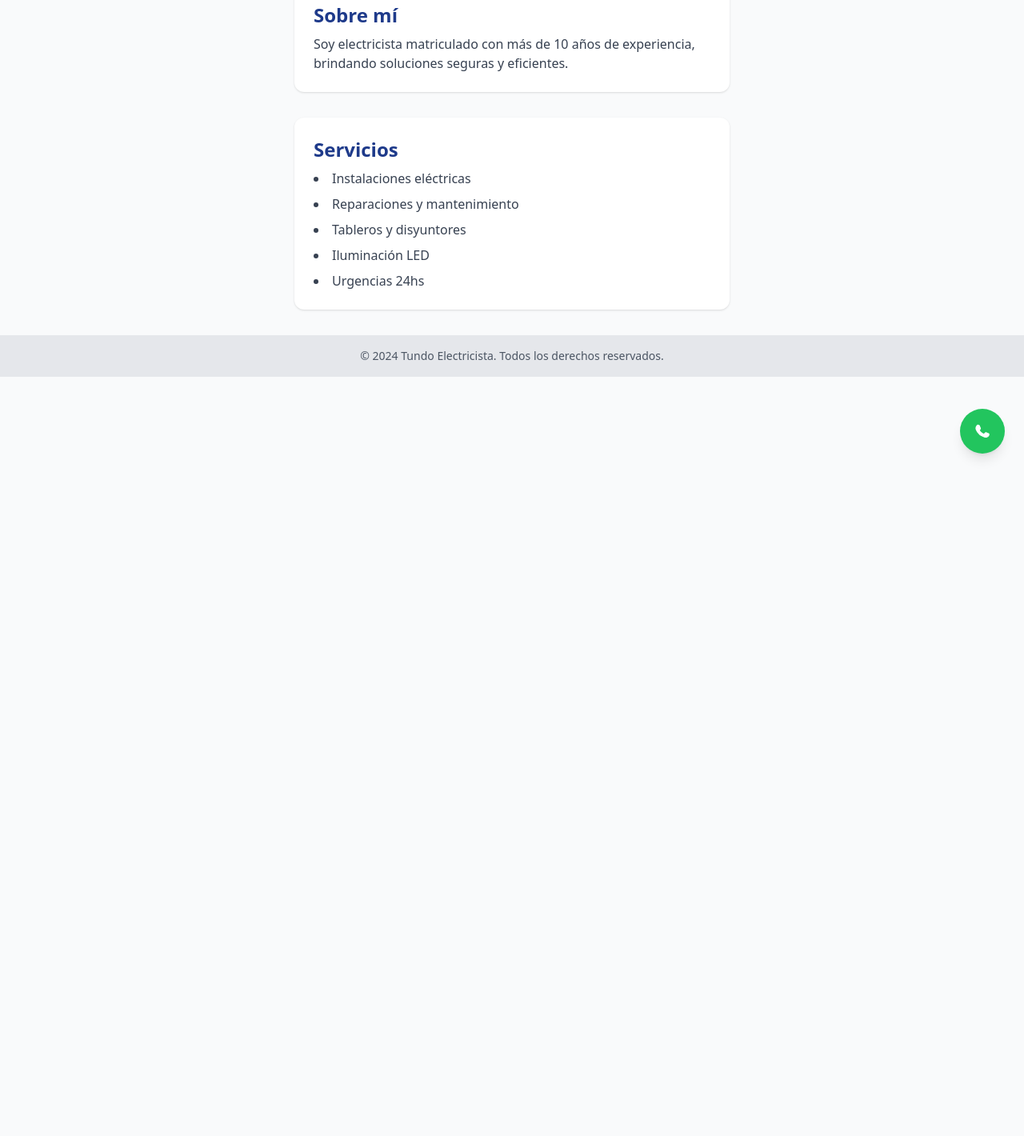
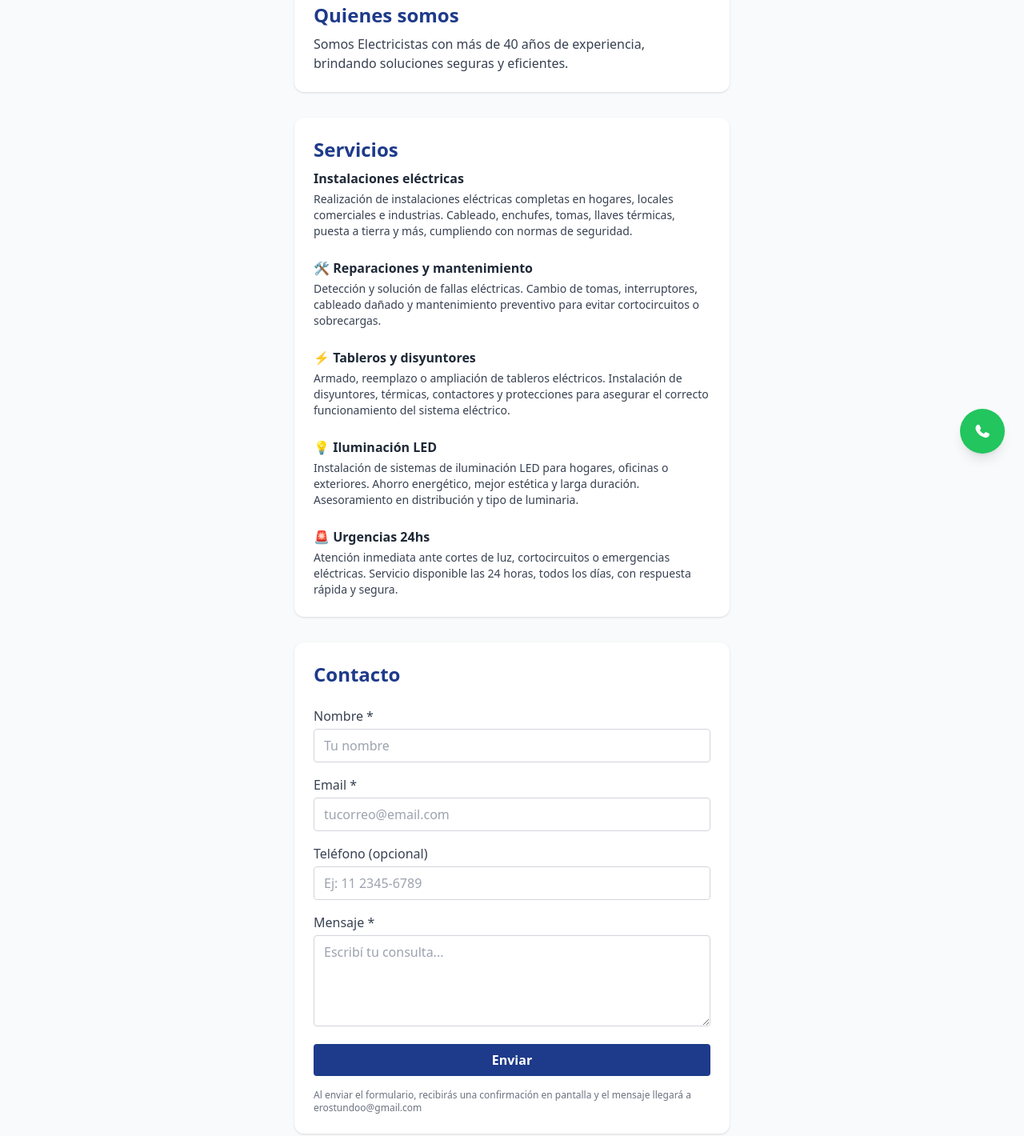
Before and after one commit to eroscabj/landing-electricista, a plain HTML site: page index.html in a window 1280 px wide. Shown: the part 209-1629 px from the top of the page at 80% size. Before the commit the page ends 800 px from the top, so only its background shows below. Drawn offline with nearby package versions, Linux system fonts and the light colour scheme.

Commit message:
Add files via upload

```diff
--- a/index.html
+++ b/index.html
@@ -7,31 +7,66 @@
   <script src="https://cdn.tailwindcss.com"></script>
 </head>
 <body class="bg-gray-50 text-gray-900 font-sans">
-  <header class="bg-blue-900 text-white py-10 text-center shadow">
-    <h1 class="text-4xl font-bold mb-2 tracking-wide">Tundo Electricista</h1>
-    <p class="text-lg">Servicios eléctricos profesionales para hogares y empresas</p>
+  <header class="bg-blue-900 text-white py-8 sm:py-10 text-center shadow">
+    <h1 class="text-3xl sm:text-4xl font-bold mb-2 tracking-wide">Tundo Electricista</h1>
+    <p class="text-base sm:text-lg">Servicios eléctricos profesionales para hogares y empresas</p>
   </header>
-  <main class="max-w-xl mx-auto mt-8 px-4">
-    <section class="mb-8 bg-white rounded-xl shadow p-6">
-      <h2 class="text-2xl font-semibold text-blue-900 mb-2">Sobre mí</h2>
-      <p class="text-gray-700">Soy electricista matriculado con más de 10 años de experiencia, brindando soluciones seguras y eficientes.</p>
+  <main class="max-w-xl w-full mx-auto mt-6 sm:mt-8 px-2 sm:px-4">
+    <section class="mb-6 sm:mb-8 bg-white rounded-xl shadow p-4 sm:p-6">
+      <h2 class="text-xl sm:text-2xl font-semibold text-blue-900 mb-2">Quienes somos</h2>
+      <p class="text-gray-700 text-sm sm:text-base">Somos Electricistas con más de 40 años de experiencia, brindando soluciones seguras y eficientes.</p>
     </section>
-    <section class="mb-8 bg-white rounded-xl shadow p-6">
-      <h2 class="text-2xl font-semibold text-blue-900 mb-2">Servicios</h2>
-      <ul class="list-disc list-inside text-gray-700 space-y-2">
-        <li>Instalaciones eléctricas</li>
-        <li>Reparaciones y mantenimiento</li>
-        <li>Tableros y disyuntores</li>
-        <li>Iluminación LED</li>
-        <li>Urgencias 24hs</li>
+    <section class="mb-6 sm:mb-8 bg-white rounded-xl shadow p-4 sm:p-6">
+      <h2 class="text-xl sm:text-2xl font-semibold text-blue-900 mb-2">Servicios</h2>
+      <ul class="space-y-4 sm:space-y-6">
+        <li>
+          <span class="font-semibold text-gray-800">Instalaciones eléctricas</span>
+          <p class="text-gray-700 text-xs sm:text-sm mt-1">Realización de instalaciones eléctricas completas en hogares, locales comerciales e industrias. Cableado, enchufes, tomas, llaves térmicas, puesta a tierra y más, cumpliendo con normas de seguridad.</p>
+        </li>
+        <li>
+          <span class="font-semibold text-gray-800">🛠 Reparaciones y mantenimiento</span>
+          <p class="text-gray-700 text-xs sm:text-sm mt-1">Detección y solución de fallas eléctricas. Cambio de tomas, interruptores, cableado dañado y mantenimiento preventivo para evitar cortocircuitos o sobrecargas.</p>
+        </li>
+        <li>
+          <span class="font-semibold text-gray-800">⚡ Tableros y disyuntores</span>
+          <p class="text-gray-700 text-xs sm:text-sm mt-1">Armado, reemplazo o ampliación de tableros eléctricos. Instalación de disyuntores, térmicas, contactores y protecciones para asegurar el correcto funcionamiento del sistema eléctrico.</p>
+        </li>
+        <li>
+          <span class="font-semibold text-gray-800">💡 Iluminación LED</span>
+          <p class="text-gray-700 text-xs sm:text-sm mt-1">Instalación de sistemas de iluminación LED para hogares, oficinas o exteriores. Ahorro energético, mejor estética y larga duración. Asesoramiento en distribución y tipo de luminaria.</p>
+        </li>
+        <li>
+          <span class="font-semibold text-gray-800">🚨 Urgencias 24hs</span>
+          <p class="text-gray-700 text-xs sm:text-sm mt-1">Atención inmediata ante cortes de luz, cortocircuitos o emergencias eléctricas. Servicio disponible las 24 horas, todos los días, con respuesta rápida y segura.</p>
+        </li>
       </ul>
     </section>
   </main>
-  <footer class="text-center py-4 bg-gray-200 text-gray-600 text-sm mt-8">
-    &copy; 2024 Tundo Electricista. Todos los derechos reservados.
-  </footer>
-  <a href="https://wa.me/5491123456789" class="fixed bottom-6 right-6 bg-green-500 hover:bg-green-600 text-white rounded-full shadow-lg w-14 h-14 flex items-center justify-center z-50 transition duration-200" target="_blank" title="Contactar por WhatsApp">
-    <svg xmlns="http://www.w3.org/2000/svg" class="w-8 h-8" fill="none" viewBox="0 0 24 24" stroke="currentColor">
+  <section class="max-w-xl w-full mx-auto mt-4 mb-8 px-2 sm:px-4">
+    <form action="https://formspree.io/f/mayvlqzv" method="POST" class="bg-white rounded-xl shadow p-4 sm:p-6 flex flex-col space-y-4">
+      <h2 class="text-xl sm:text-2xl font-semibold text-blue-900 mb-2">Contacto</h2>
+      <div>
+        <label for="nombre" class="block text-gray-700 font-medium mb-1">Nombre *</label>
+        <input type="text" id="nombre" name="nombre" required class="w-full border border-gray-300 rounded px-3 py-2 focus:outline-none focus:ring-2 focus:ring-blue-400" placeholder="Tu nombre">
+      </div>
+      <div>
+        <label for="email" class="block text-gray-700 font-medium mb-1">Email *</label>
+        <input type="email" id="email" name="email" required class="w-full border border-gray-300 rounded px-3 py-2 focus:outline-none focus:ring-2 focus:ring-blue-400" placeholder="tucorreo@email.com">
+      </div>
+      <div>
+        <label for="telefono" class="block text-gray-700 font-medium mb-1">Teléfono (opcional)</label>
+        <input type="tel" id="telefono" name="telefono" class="w-full border border-gray-300 rounded px-3 py-2 focus:outline-none focus:ring-2 focus:ring-blue-400" placeholder="Ej: 11 2345-6789">
+      </div>
+      <div>
+        <label for="mensaje" class="block text-gray-700 font-medium mb-1">Mensaje *</label>
+        <textarea id="mensaje" name="mensaje" required rows="4" class="w-full border border-gray-300 rounded px-3 py-2 focus:outline-none focus:ring-2 focus:ring-blue-400" placeholder="Escribí tu consulta..."></textarea>
+      </div>
+      <button type="submit" class="bg-blue-900 text-white font-semibold rounded px-6 py-2 hover:bg-blue-800 transition">Enviar</button>
+      <p class="text-xs text-gray-500 mt-2">Al enviar el formulario, recibirás una confirmación en pantalla y el mensaje llegará a erostundoo@gmail.com</p>
+    </form>
+  </section>
+  <a href="https://wa.me/5491154108256" class="fixed bottom-4 right-4 sm:bottom-6 sm:right-6 bg-green-500 hover:bg-green-600 text-white rounded-full shadow-lg w-12 h-12 sm:w-14 sm:h-14 flex items-center justify-center z-50 transition duration-200" target="_blank" title="Contactar por WhatsApp">
+    <svg xmlns="http://www.w3.org/2000/svg" class="w-7 h-7 sm:w-8 sm:h-8" fill="none" viewBox="0 0 24 24" stroke="currentColor">
       <path fill="currentColor" d="M17.472 14.382c-.297-.149-1.758-.867-2.031-.967-.273-.099-.472-.148-.67.15-.198.297-.767.966-.94 1.164-.173.198-.347.223-.644.075-.297-.149-1.255-.463-2.39-1.475-.883-.788-1.48-1.761-1.653-2.059-.173-.297-.018-.458.13-.606.134-.133.298-.347.446-.52.149-.174.198-.298.298-.497.099-.198.05-.372-.025-.521-.075-.149-.669-1.612-.916-2.207-.242-.579-.487-.5-.669-.51-.173-.008-.372-.01-.571-.01-.198 0-.52.074-.792.372-.272.297-1.04 1.016-1.04 2.479 0 1.462 1.065 2.875 1.213 3.074.149.198 2.099 3.2 5.077 4.363.71.306 1.263.489 1.694.625.712.227 1.36.195 1.872.118.571-.085 1.758-.719 2.006-1.413.248-.694.248-1.288.173-1.413-.074-.124-.272-.198-.57-.347z"/>
     </svg>
   </a>
```
